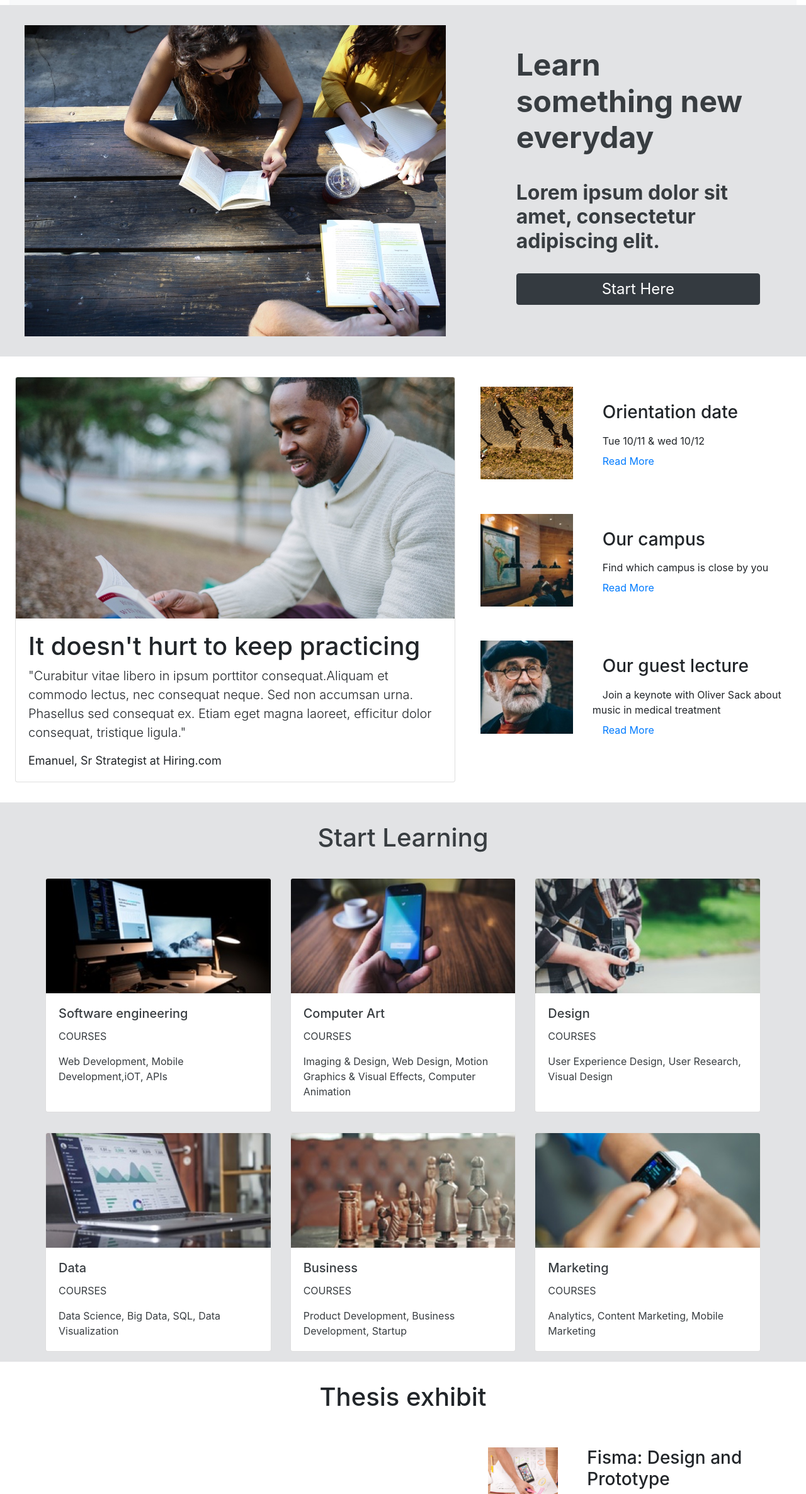
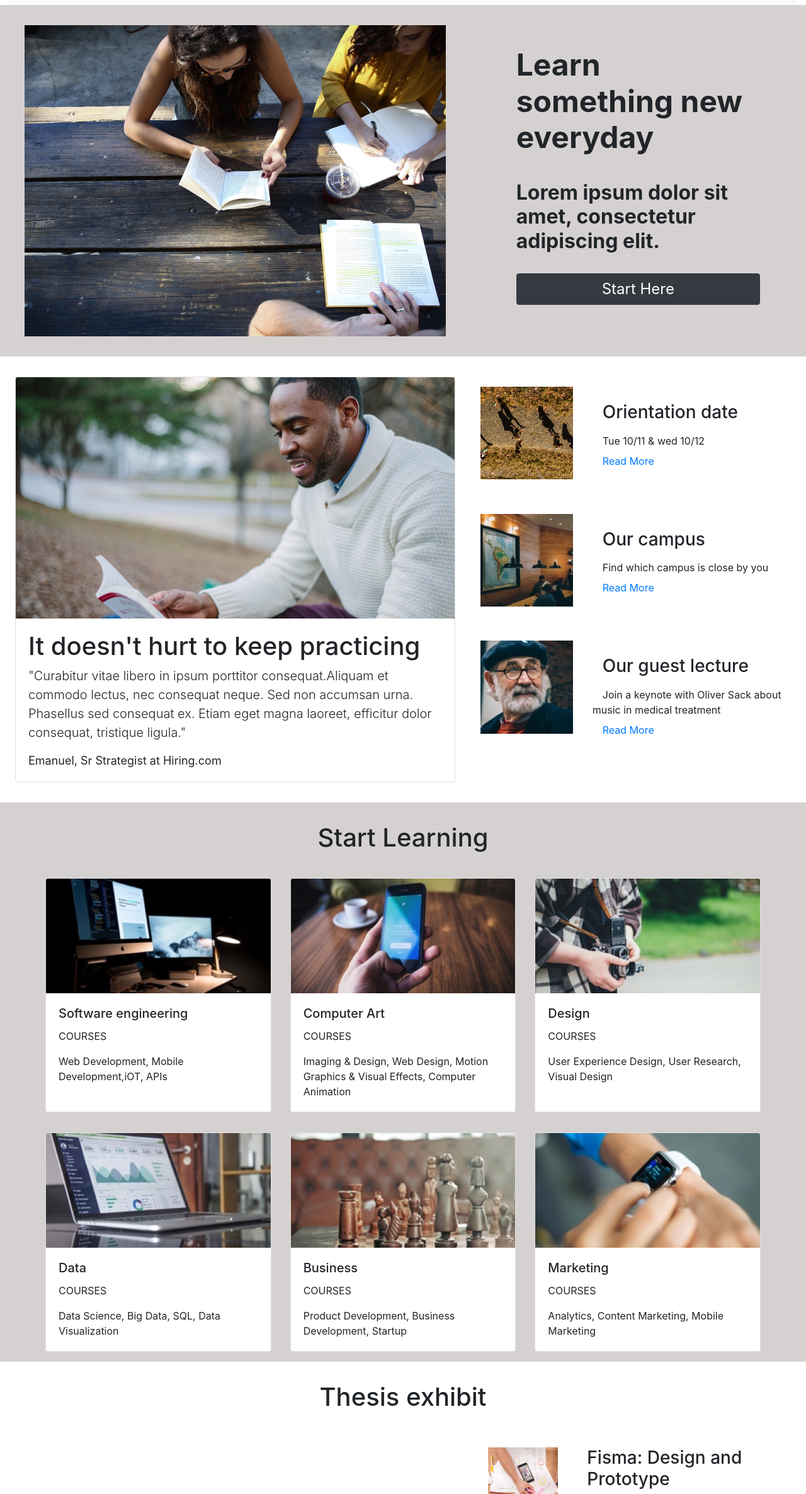
Before and after one commit to karthik-thatipelly/capstone-colmar-project, a plain HTML site: page index.html in a window 1280 px wide. Shown: the part 56-2428 px from the top of the page at 63% size. Drawn offline with nearby package versions, Linux system fonts and the light colour scheme; files whose address does not match are found by name.

Commit message:
change background color

```diff
--- a/index.html
+++ b/index.html
@@ -46,6 +46,7 @@
                 </li>
             </ul>
         </nav>  -->
+        <!--END OF ALTERNATE NAV SECTION-->
 
         <!--NAVIGATION SECTION-->
 
@@ -92,7 +93,7 @@
 
         <!--WEBSITE CONTENT-->
 
-        <div class="row alert-secondary align-items-center">          <!--alert-secondary chosen only to suit desired background-->
+        <div class="row align-items-center" style="background-color: rgb(214, 209, 209);">
             <div class="col-12 col-lg-7">
                 <img src="F:\codecademy projects\capstone_colmar_project\capstone_colmar_assets\images\banner.jpg"
                     alt="banner" style="padding: 32px 24px;" width=100% class="d-none d-md-inline-block">
@@ -175,7 +176,7 @@
         </div>
         <div class="row">
 
-            <div class="col d-none d-md-inline-block alert-secondary">
+            <div class="col d-none d-md-inline-block" style="background-color: rgb(214, 209, 209)";>
                 <h1 class="text-center h1" style="padding: 32px 16px 16px 16px;">Start Learning</h1>
                 <div class="row" style="padding: 16px 72px;">
                     <div class="card-deck">
```
